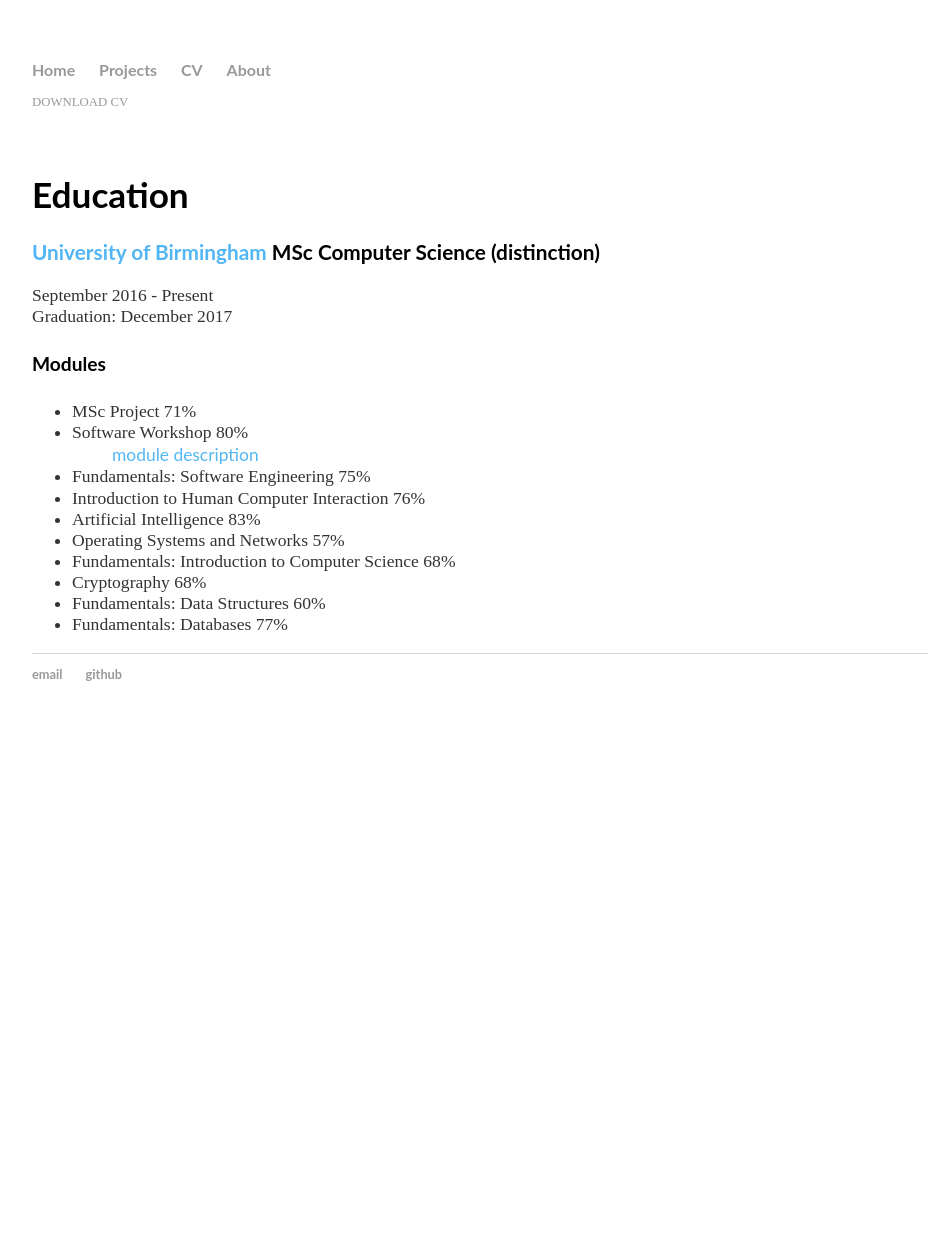
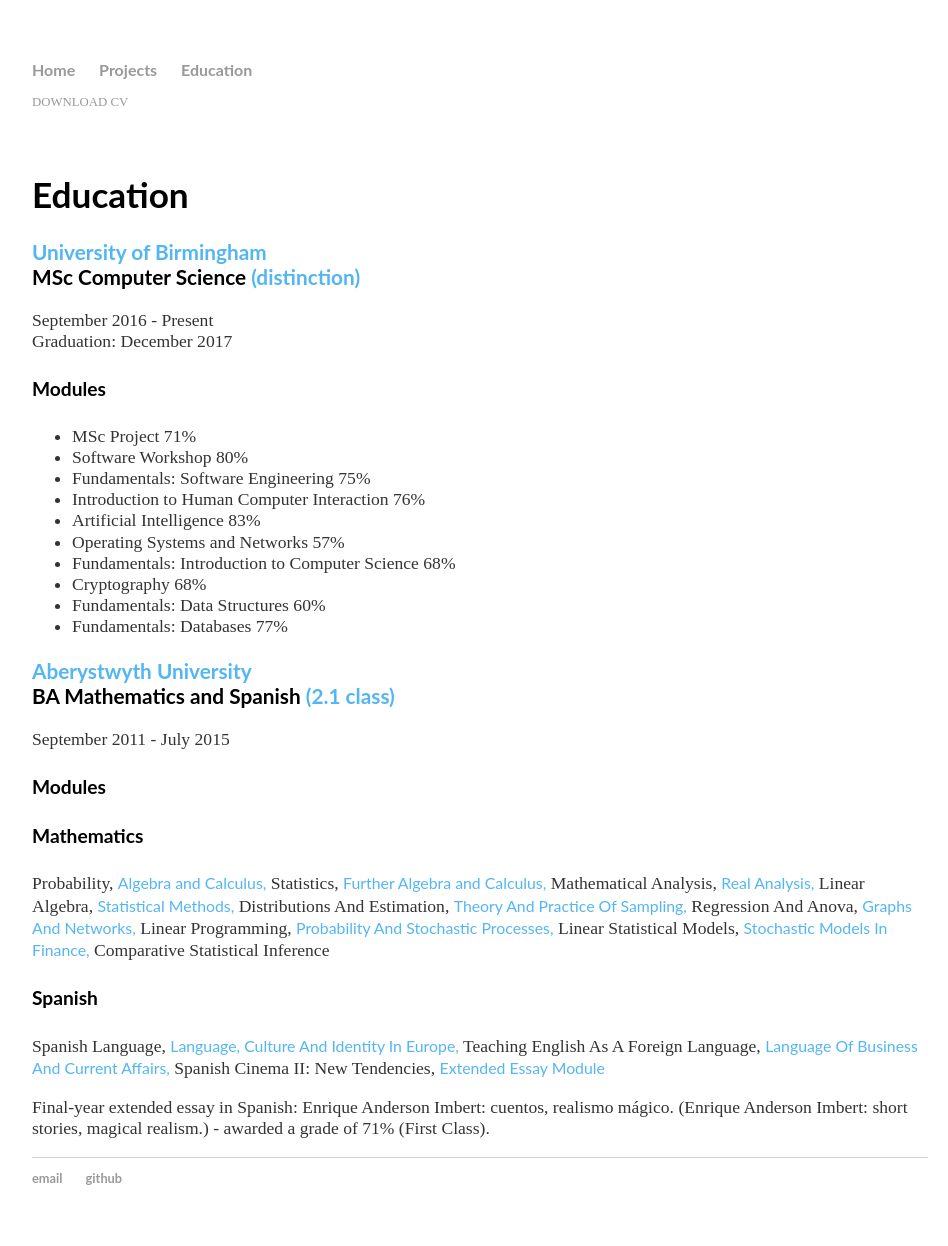
Before and after one commit to sosnovska/Portfolio-old-version, a Jekyll site: the page built from cv/index.html, in a window 1280 px wide. Shown: the whole page, without its empty margins (160-1108 px from the left). Built offline with Jekyll 4.4.1, drawn with Linux system fonts in a browser that asks for light colours; before the commit the page ends 900 px from its top, so only the background shows below that.

Commit message:
education section upfdated

```diff
--- a/_layouts/default.html
+++ b/_layouts/default.html
@@ -13,8 +13,7 @@
 <ul>
 <li><a href="/">Home</a></li>
 <li><a href="/projects">Projects</a></li>
-<li><a href="/cv">CV</a></li>
-<li><a href="/about">About</a></li>
+<li><a href="/education">Education</a></li>
 </ul>
     </nav>
 <div class="container">
--- a/about/index.html
+++ b/about/index.html
@@ -6,6 +6,6 @@
     <div class="about">
         <h1>About</h1>
             <p>Some of the things I like:</p>
-            	coding <span class="greysmall">traveling</span> taking photos <span class="greysmall">cycling</span>
+            	coding <span class="bluesmall">traveling</span> taking photos <span class="bluesmall">cycling</span>
 
     </div>
--- a/cv/index.html
+++ b/cv/index.html
@@ -8,23 +8,51 @@
 	</div>
     <div class="blurb">
         <h1>Education</h1>
-        <h3><span class="blue">University of Birmingham</span> MSc Computer Science <span class="grey">(distinction)</span></h3>
+        <h3><span class="blue">University of Birmingham</span><br>MSc Computer Science <span class="blue">(distinction)</span></h3>
             <p>September 2016 - Present<br>Graduation: December 2017</p>
             <h4>Modules</h4>
             <ul>
             	<li>MSc Project 71%</li>
 
             	<li>Software Workshop 80%</li>
-            		<ul><span class="bluesmall">module description</span></ul>
+
 				<li>Fundamentals: Software Engineering 75%</li>
+
 				<li>Introduction to Human Computer Interaction 76%</li>
+
 				<li>Artificial Intelligence 83%</li>
+
 				<li>Operating Systems and Networks 57%</li>
+
 				<li>Fundamentals: Introduction to Computer Science 68%</li>
+
 				<li>Cryptography 68%</li>
+
 				<li>Fundamentals: Data Structures 60%</li>
+
 				<li>Fundamentals: Databases 77%</li>
 
 			</ul>
 
+        <h3><span class="blue">Aberystwyth University</span><br>BA Mathematics and Spanish <span class="blue">(2.1 class)</span></h3>
+            <p>September 2011 - July 2015</p>
+            <h4>Modules</h4>
+
+            <h4>Mathematics</h4>
+<p>
+Probability, <span class="bluesmall">Algebra and Calculus,</span> Statistics, <span class="bluesmall">Further Algebra and Calculus,</span>
+Mathematical Analysis, <span class="bluesmall">Real Analysis,</span> Linear Algebra, <span class="bluesmall">Statistical Methods,</span>
+Distributions And Estimation, <span class="bluesmall">Theory And Practice Of Sampling,</span> Regression And Anova, <span class="bluesmall">Graphs And Networks,</span>
+Linear Programming, <span class="bluesmall">Probability And Stochastic Processes,</span> Linear Statistical Models, <span class="bluesmall">Stochastic Models In Finance,</span> Comparative Statistical Inference
+
+</p>
+            	</h4>
+
+            	<h4>Spanish</h4>
+<p>
+Spanish Language, <span class="bluesmall">Language, Culture And Identity In Europe,</span> Teaching English As A Foreign Language, <span class="bluesmall">Language Of Business And Current Affairs,</span> Spanish Cinema II: New Tendencies, <span class="bluesmall">Extended Essay Module</span><p>
+<p>
+Final-year extended essay in Spanish: Enrique Anderson Imbert: cuentos, realismo mágico. (Enrique Anderson Imbert: short stories, magical realism.) - awarded a grade of 71% (First Class).</p>
+
+
     </div>
```
